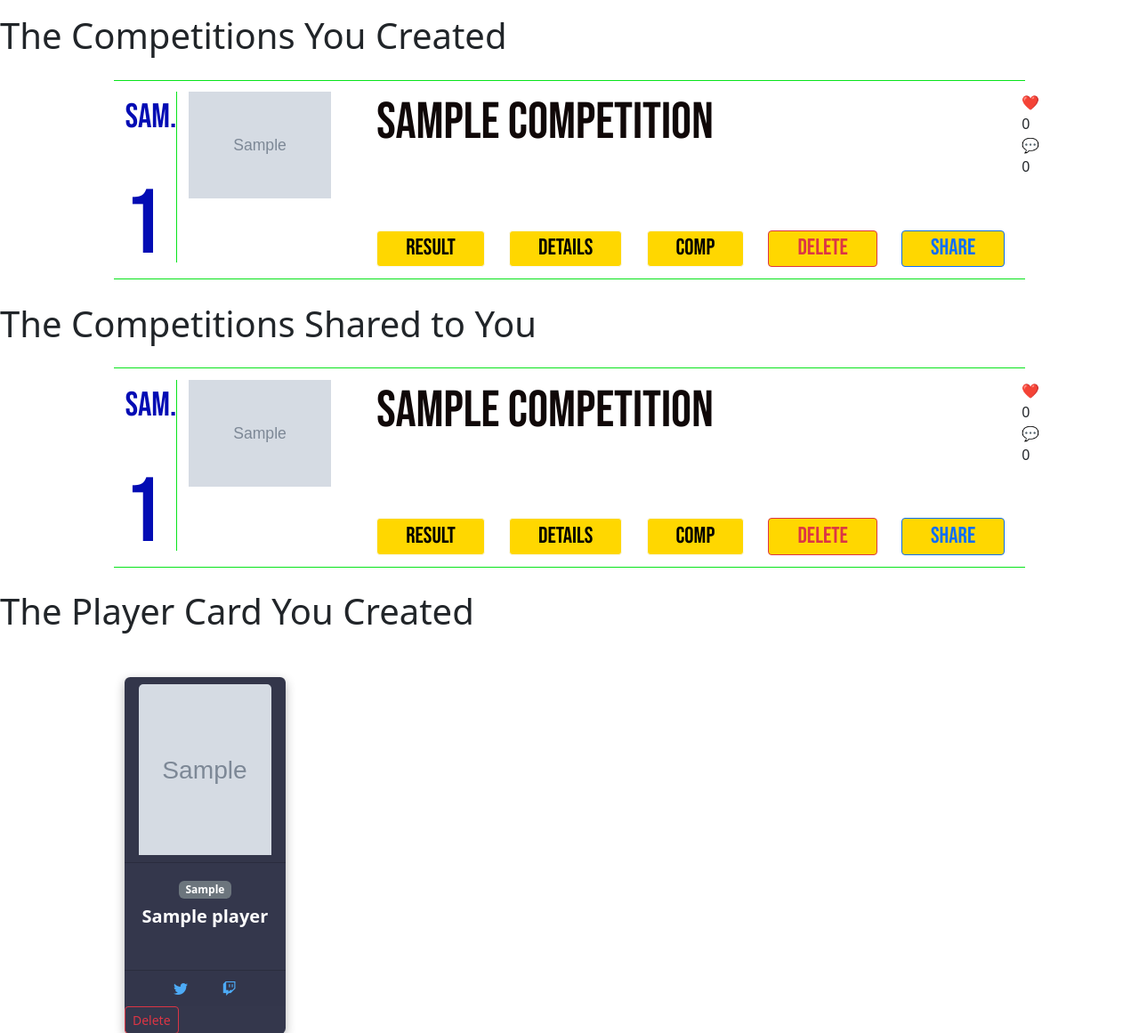
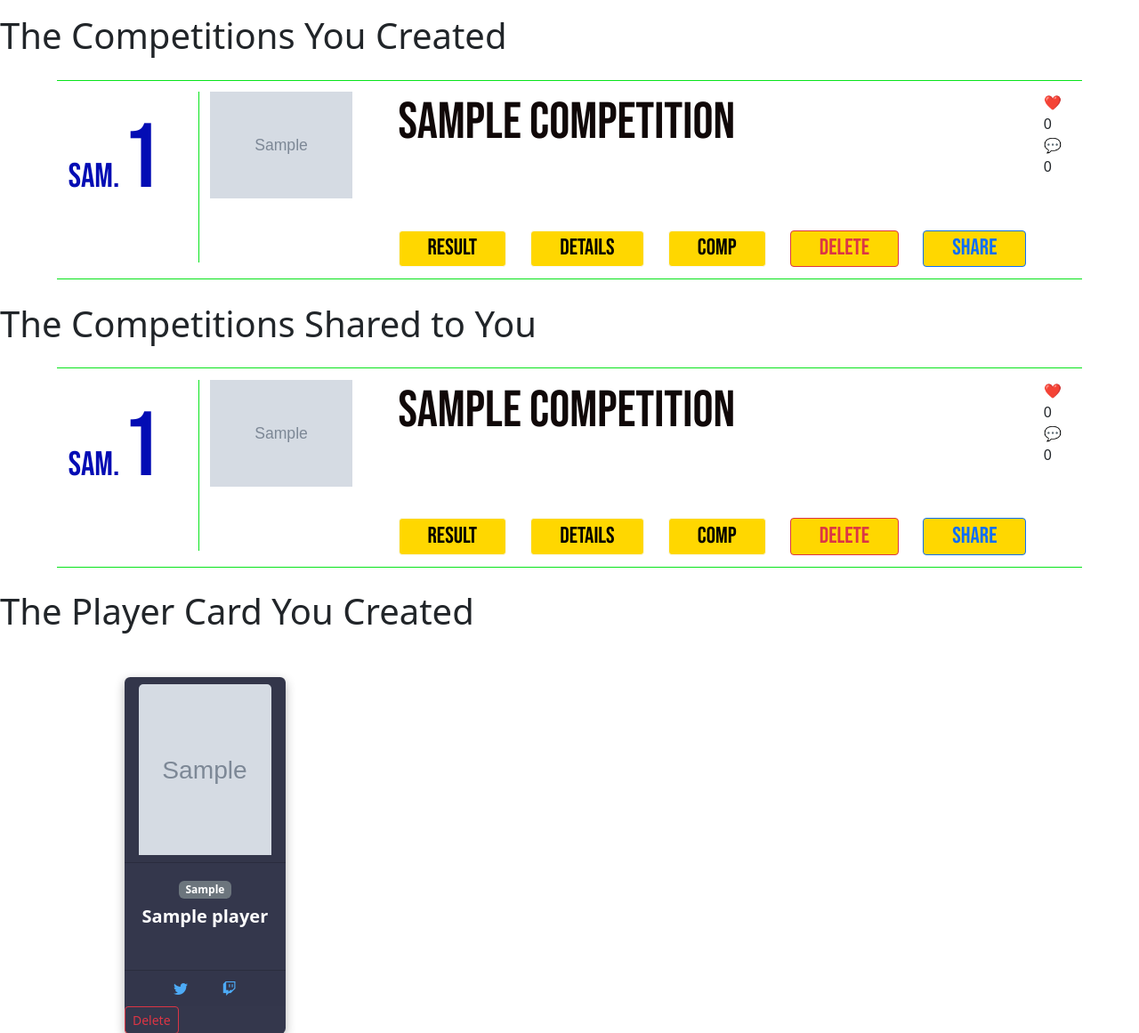
Before and after one commit to inllxy/CITS3403, a Flask app: page /dashboard/ in a window 1280 px wide. Shown: the part 251-1412 px from the top of the page at 89% size. Run offline with Flask 3, Linux system fonts and the light colour scheme; a user stored in the database is signed in; tables that the repository leaves empty hold one stand-in row (values such as "Sample post"); grey boxes marked "Sample" are stand-in pictures; some libraries are stand-ins or nearby versions.

Commit message:
Small changes to the CSS

```diff
--- a/app/static/CSS/CompetitionTemplate.css
+++ b/app/static/CSS/CompetitionTemplate.css
@@ -28,7 +28,7 @@
   letter-spacing: 0.125vw;
 }
 .competition-result-item {
-  width: 80vw;
+  width: 90vw;
   margin: 2vw auto;
   padding: 1vw;
   border-top: 1px solid #08e41b;
```
